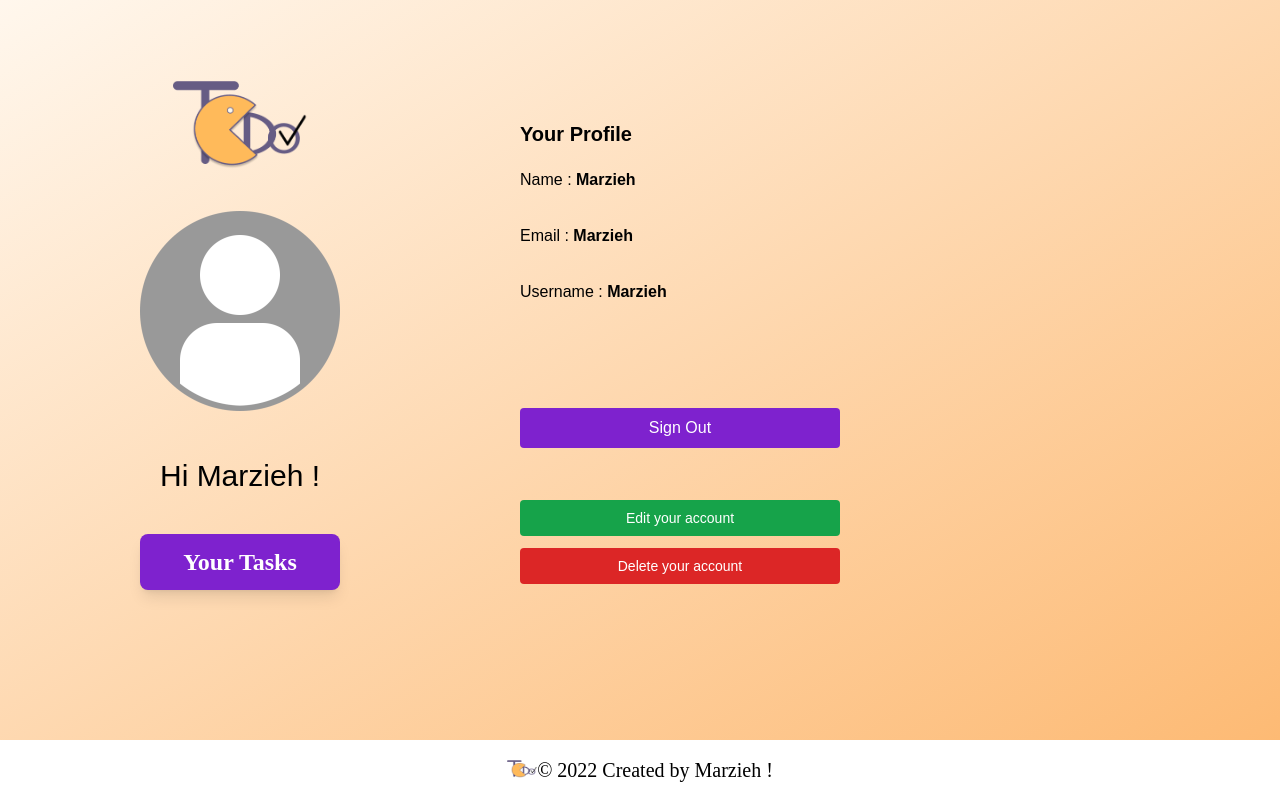
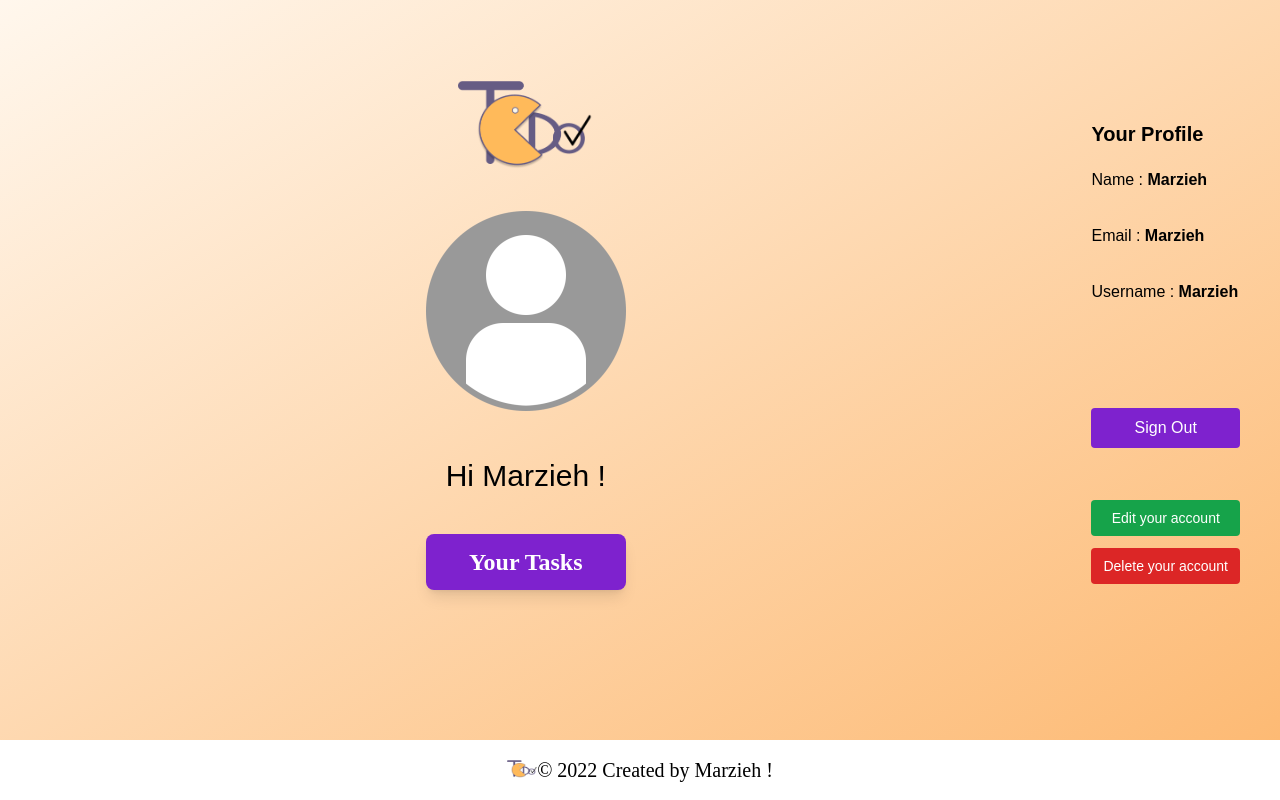
Before and after one commit to marzfd/Todo-List, a Next.js app: page /profile in a window 1280 px wide. Built offline with nearby package versions, Linux system fonts and the light colour scheme.

Commit message:
Fix a bug

```diff
--- a/pages/profile.js
+++ b/pages/profile.js
@@ -4,7 +4,7 @@ import Image from "next/image"
 const profile = () => {
   return (
     <>
-      <main className='mx-auto p-5 md:p-10 flex flex-wrap grid md:grid-cols-3'>
+      <main className='mx-auto p-5 md:p-10 flex flex-wrap md:grid-cols-3'>
         <div className="mx-auto">
           <div className='lg:mb-6 mb-3 md:mt-10 sm:mt-1 text-center'>
             <Image src="/logo.png" alt="Logo" width={135} height={100} />
```
